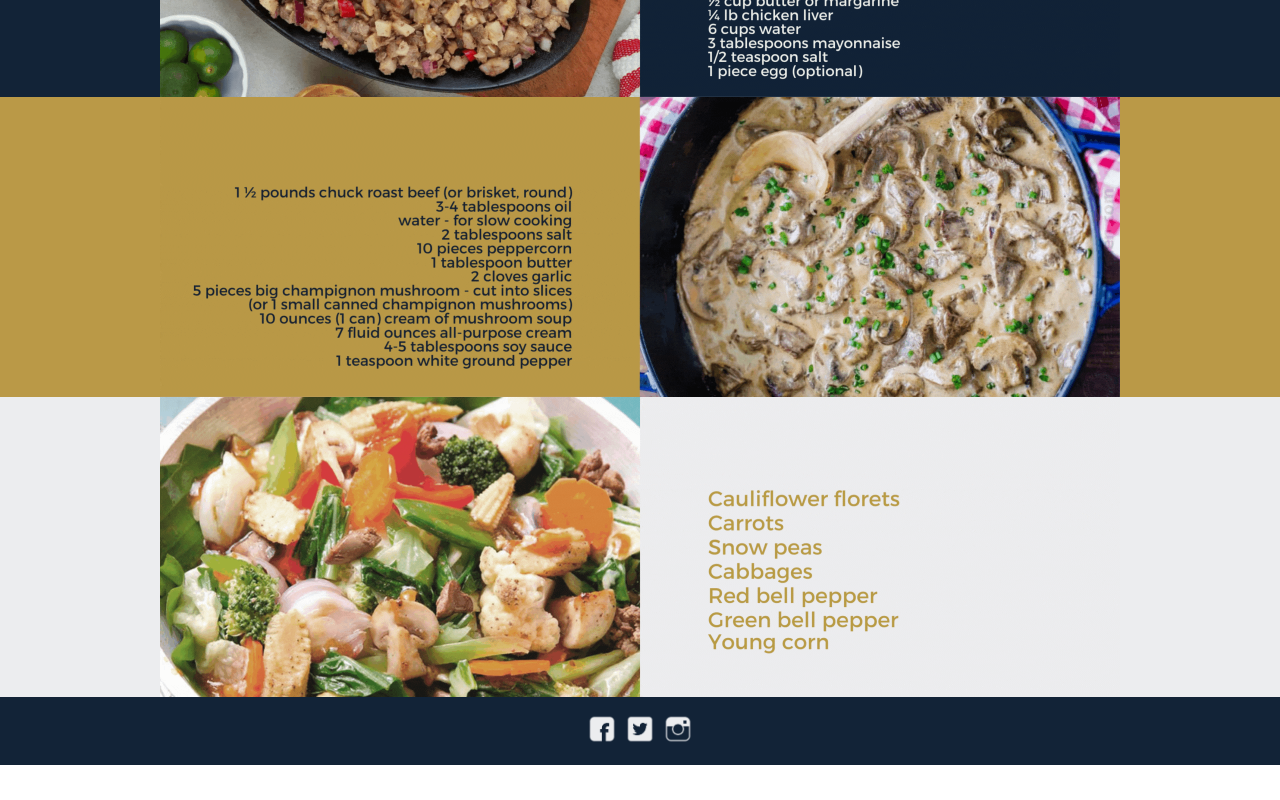
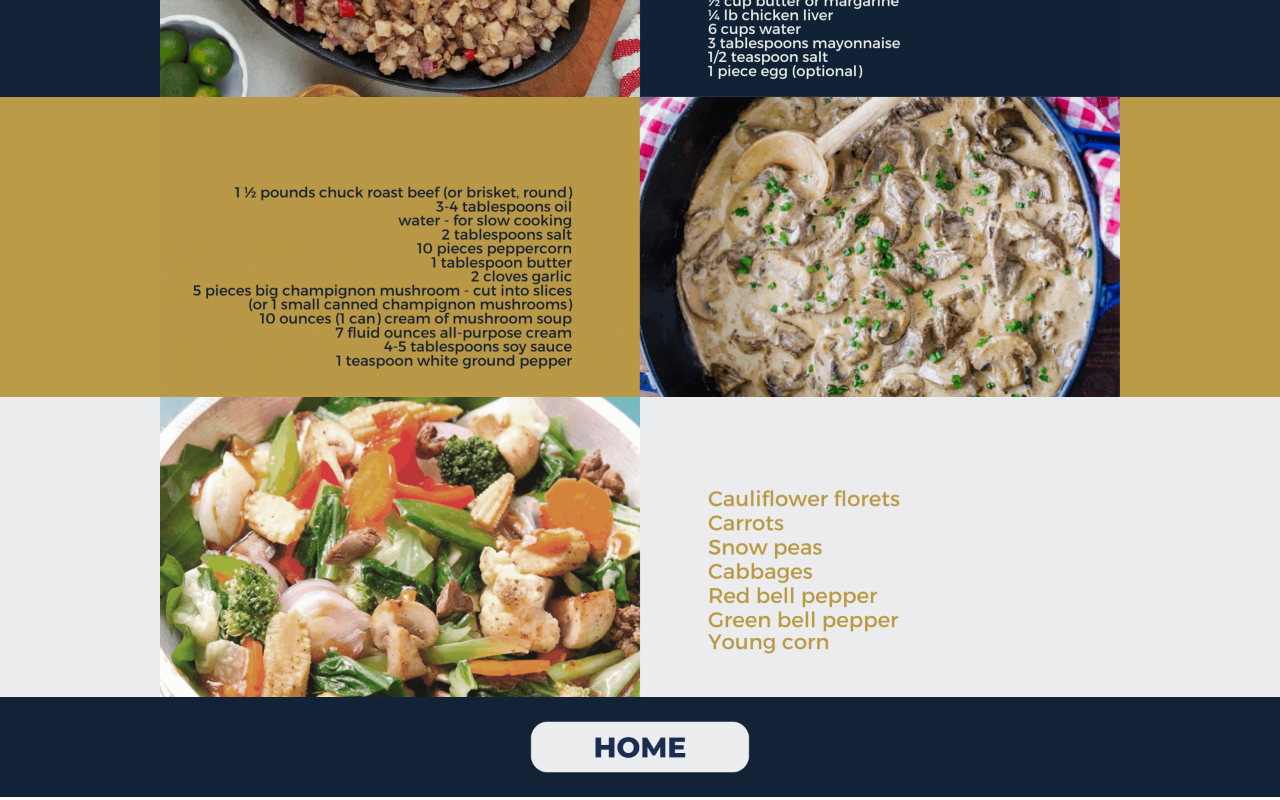
Before and after one commit to essiddp/MP1, a plain HTML site: page pages/page5.html in a window 1280 px wide. Shown: the part 1253-2053 px from the top of the page. Before the commit the page ends 2018 px from the top, so only its background shows below. Drawn offline with Linux system fonts and the light colour scheme.

Commit message:
Update page5.html

```diff
--- a/pages/page5.html
+++ b/pages/page5.html
@@ -3,40 +3,46 @@
     <link rel="stylesheet" href="mycss.css">
 </head>
 <body>
+
     <div class="toplogo">
         <img src="imgs/logo.png"  height="100">
     </div>
+
     <div class="center">
+
         <div style="background-color: #ecedef; height: 100px;">
             <img src="imgs/p5/title.png"  height="100">
         </div>
+
         <div style="background-color:  #122337; height: 250px;">
             <img src="imgs/p5/title_info.png" style="max-height: 100%;">
         </div>
+
         <div style="background-color:  #ba9947;">
             <img style="height: 300;" src="imgs/p5/img1.gif">
         </div>
+
         <div style="background-color:  #ecedef;">
             <img style="height: 300;" src="imgs/p5/img2.gif">
         </div>
+
         <div style="background-color:  #122337;">
             <img style="height: 300;" src="imgs/p5/img3.gif">
         </div>
+
         <div style="background-color:  #ba9947;">
             <img style="height: 300;" src="imgs/p5/img4.gif">
         </div>
+
         <div style="background-color:  #ecedef;">
             <img style="height: 300;" src="imgs/p5/img5.gif">
         </div>
+
     </div>
 
-    <div style="background-color: #122337; height: 15;"></div>
     <div style="background-color: #122337;" class="center">
-        <a href="https://www.facebook.com/essiddp"><img src="imgs/p1/fb.png" height="30" style="padding: 2;"></a>
-        <a href="https://twitter.com/essiddp_"><img src="imgs/p1/twt.png" height="30" style="padding: 2;"></a>
-        <a href="https://www.instagram.com/essiddp_/"><img src="imgs/p1/ig.png" height="30" style="padding: 2;"></a>
+        <a target="_self" href="../index.html"><img src="imgs/p1/home.png"  height="100"></a>
     </div>
-    <div style="background-color: #122337; height: 15;"></div>
 
 </body>
 </html>
```
